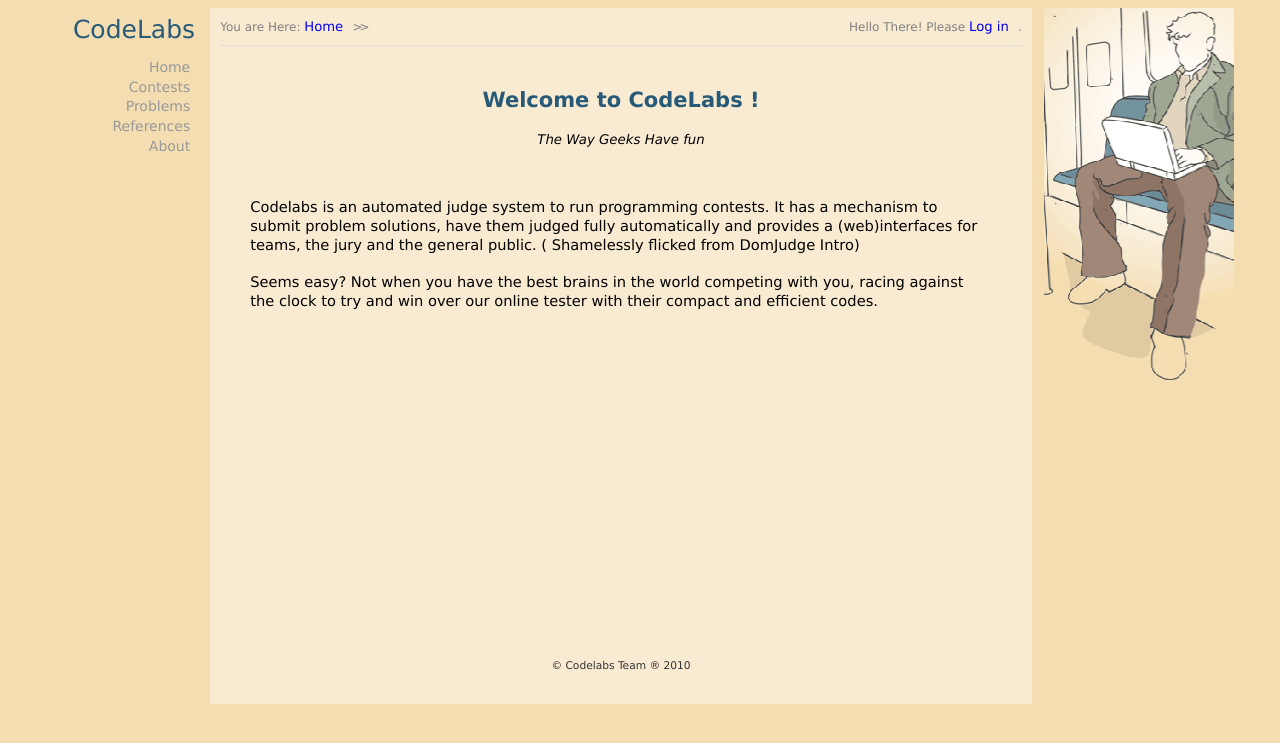
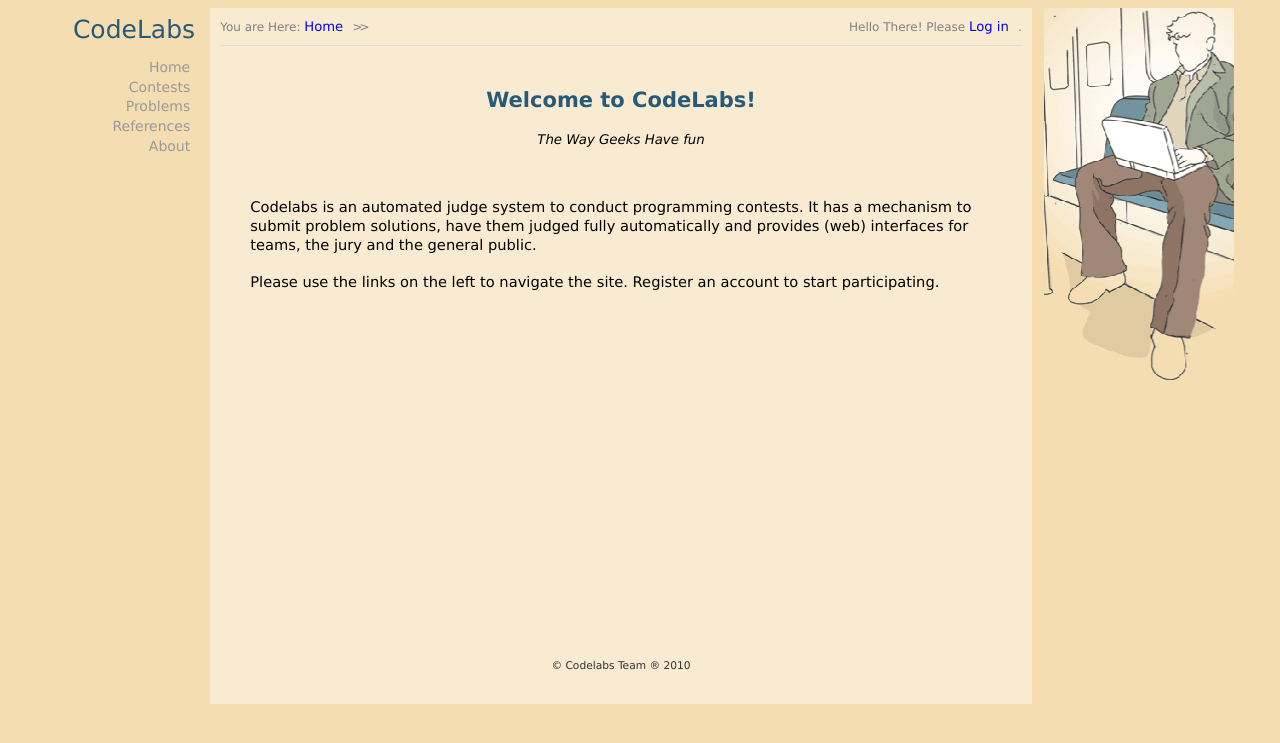
Before and after one commit to donatello/codechecker, a Django app: page / in a window 1280 px wide. Shown: the top 743 px of the page. Run offline with Django 3.2, Linux system fonts and the light colour scheme; parts of the project's set-up code (start-up, migrations or seed data) failed here and were passed over.

Commit message:
Template content changes.
--HG--
branch : 2010

```diff
--- a/media/templates/base.html
+++ b/media/templates/base.html
@@ -63,7 +63,7 @@
 
                 {% block header %}
                 <h3>
-                    Welcome to CodeLabs !
+                    Welcome to CodeLabs!
                 </h3>
                 <i> The Way Geeks Have fun </i>
                 {% endblock %}
@@ -78,11 +78,16 @@
                 {% block main_content %}
                 <div>
                     <br>
-                    Codelabs is an automated judge system to run programming contests. It has a mechanism to submit problem solutions, have them judged fully automatically and provides a (web)interfaces for teams, the jury and the general public. ( Shamelessly flicked from DomJudge Intro)
+                    Codelabs is an automated judge system to conduct
+                    programming contests. It has a mechanism to submit
+                    problem solutions, have them judged fully
+                    automatically and provides (web) interfaces for
+                    teams, the jury and the general public.
                 </div>
                 <br>
                 <div>
-                    Seems easy? Not when you have the best brains in the world competing with you, racing against the clock to try and win over our online tester with their compact and efficient codes.
+                  Please use the links on the left to navigate the
+                  site. Register an account to start participating.
                 </div>
                 {% endblock %}
             </div>
--- a/media/templates/problem.html
+++ b/media/templates/problem.html
@@ -20,7 +20,7 @@
 {% ifequal section "view" %}
 {% if problem_statement %}
 {{ problem_statement }}
-<div class ="constraints"> <h4> Contraints: </h4> {{ problem_notes }}</div>
+<div class ="constraints"> <h4> Constraints: </h4> {{ problem_notes }}</div>
 <div class ="data">
     <h4> Sample Input: </h4>
     <pre>{{ input_data }}</pre>
```
